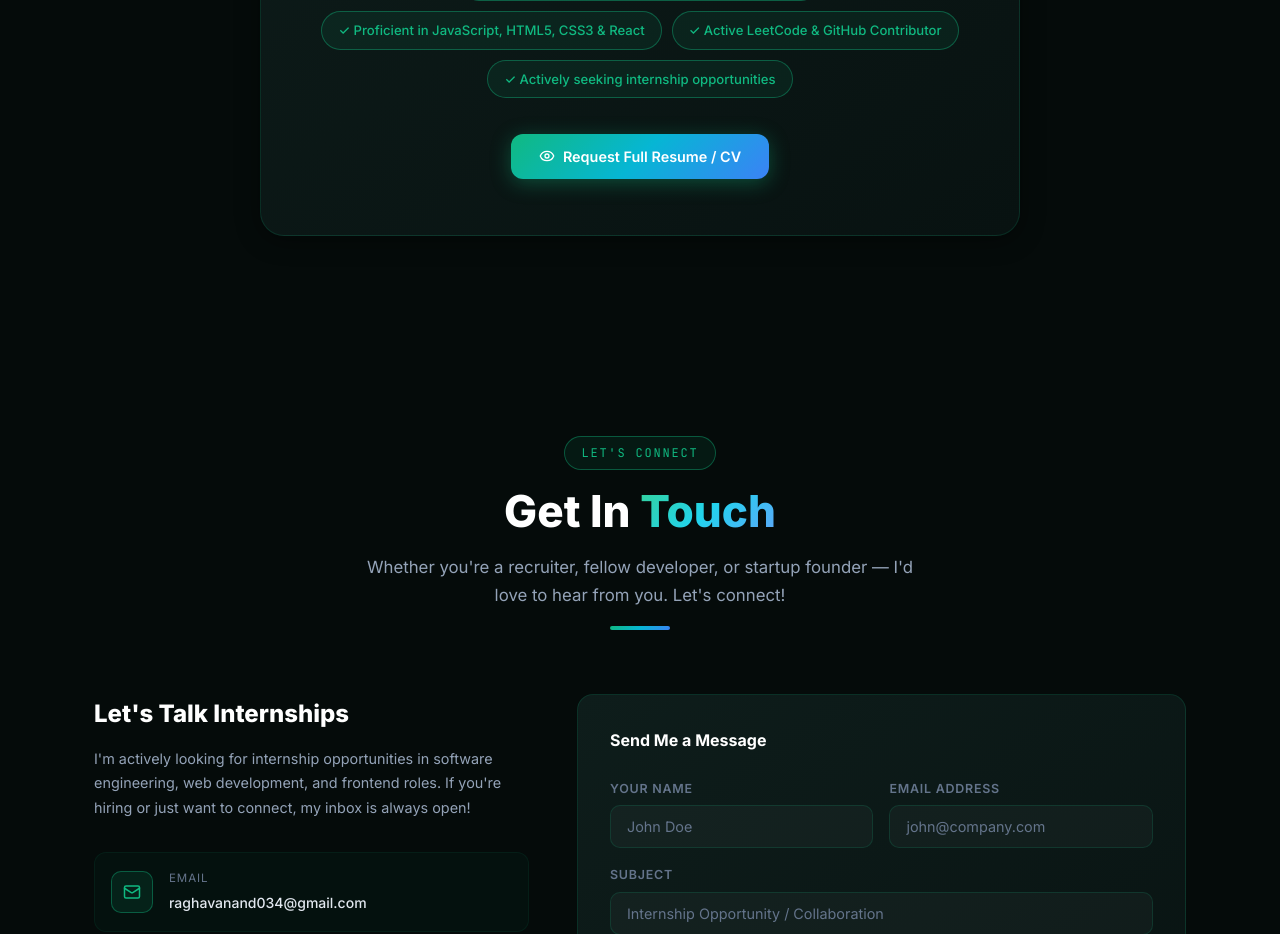
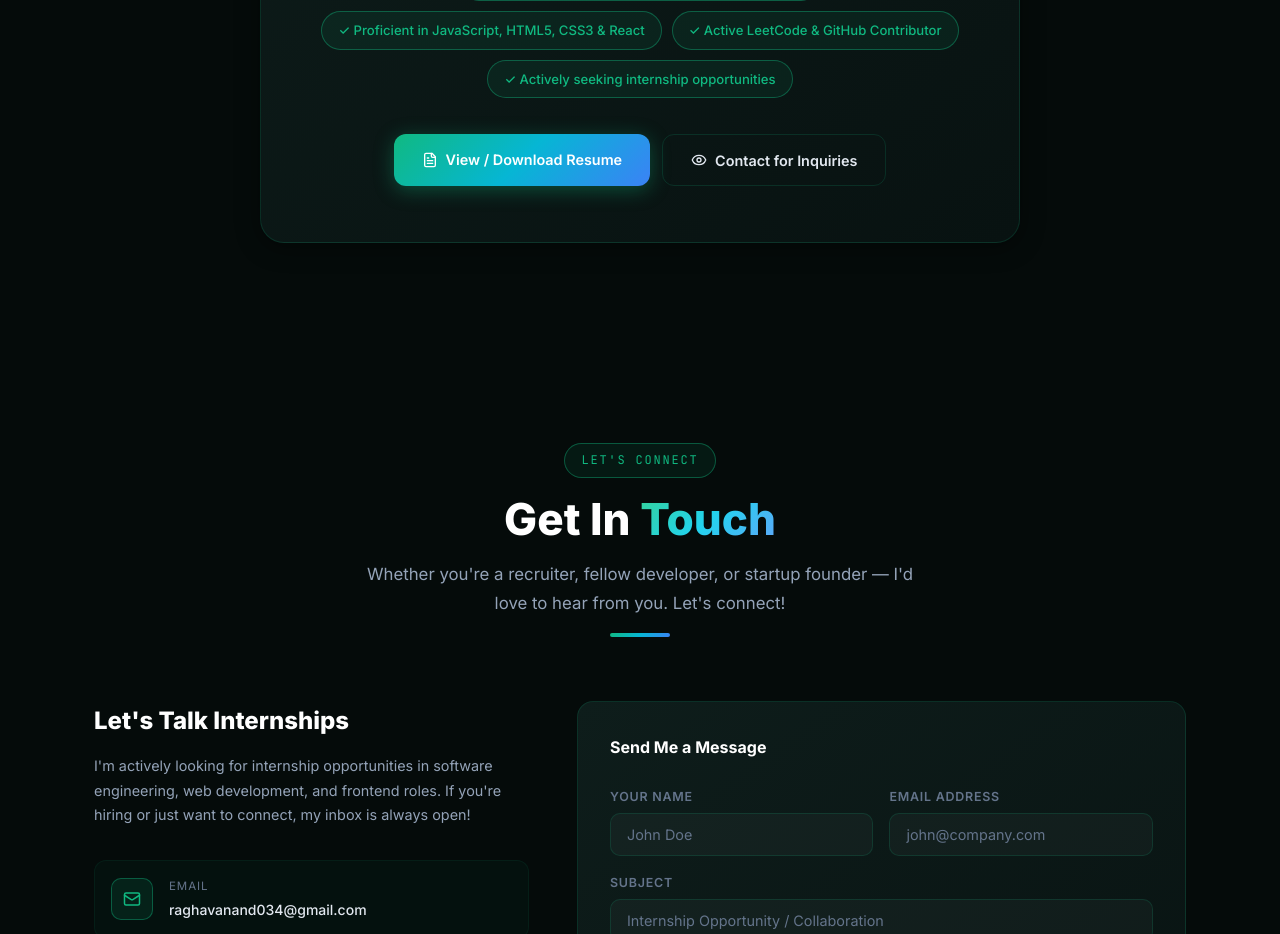
Before and after one commit to mihir1245anand/protfolio, a React (Vite) app: page / in a window 1280 px wide. Shown: the part 7340-8274 px from the top of the page. Built offline with nearby package versions, Linux system fonts and the light colour scheme.

Commit message:
feat(resume): add direct View / Download Resume button linking to FlowCV

```diff
--- a/src/components/Resume.jsx
+++ b/src/components/Resume.jsx
@@ -30,10 +30,19 @@ export default function Resume({ scrollTo }) {
                 </span>
               ))}
             </div>
-            <div className="resume-actions">
-              <button className="btn btn-primary" onClick={() => scrollTo('contact')}>
+            <div className="resume-actions" style={{ display: 'flex', gap: '12px', justifyContent: 'center', flexWrap: 'wrap' }}>
+              <a
+                href="https://flowcv.com/resume/4a6cn46cb2oc"
+                className="btn btn-primary"
+                target="_blank"
+                rel="noreferrer"
+              >
+                <FileText size={16} />
+                View / Download Resume
+              </a>
+              <button className="btn btn-outline" onClick={() => scrollTo('contact')}>
                 <Eye size={16} />
-                Request Full Resume / CV
+                Contact for Inquiries
               </button>
             </div>
           </div>
```
